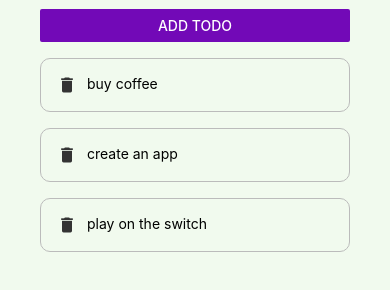
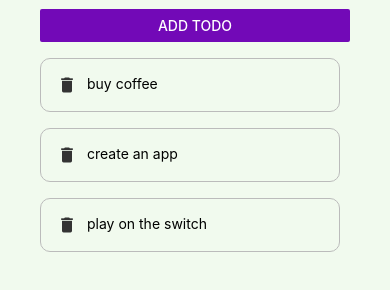
Before and after one commit to kaushikbhat07/react-native-todo-app, a React Native app: screen / in a window 390 px wide. Shown: the part 172-462 px from the top of the page. Built offline with nearby package versions, Linux system fonts and the light colour scheme.

Commit message:
final commit

```diff
--- a/components/TodoItem.js
+++ b/components/TodoItem.js
@@ -22,7 +22,8 @@ const styles = StyleSheet.create({
 		borderColor: '#bbb',
 		borderWidth: 1,
 		borderStyle: 'solid',
-		borderRadius: 10
+		borderRadius: 10,
+		marginRight: 10
 	},
 	itemText: {
 		marginLeft: 10
```
